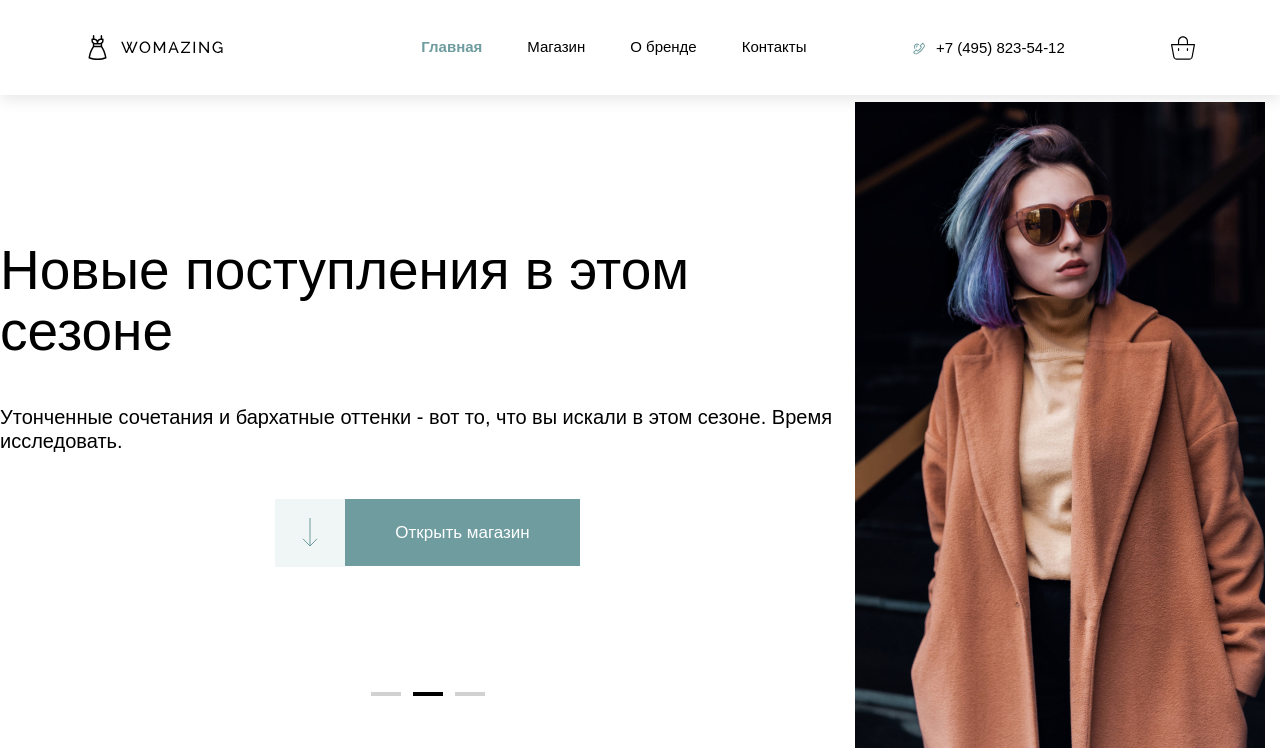
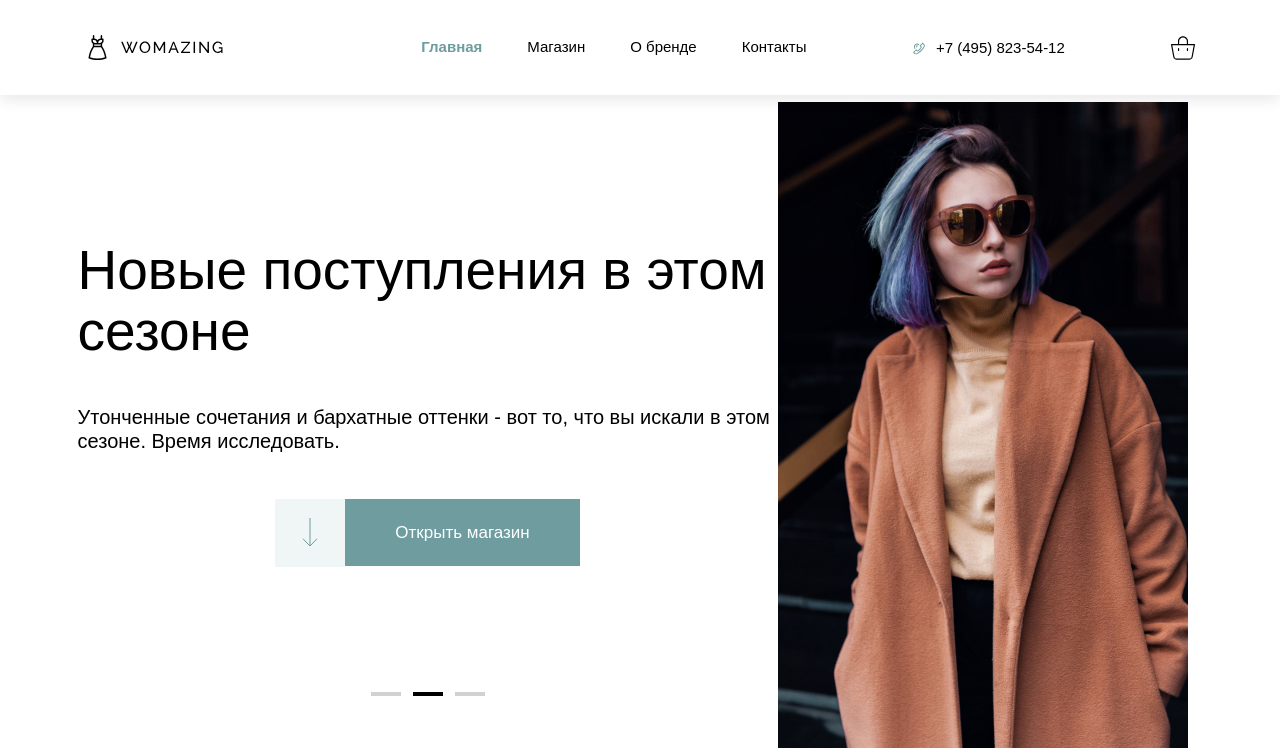
Before and after one commit to katsu-w/womazing, a React (Vite) app: page / in a window 1280 px wide. Shown: the top 754 px of the page. Built offline with nearby package versions, Linux system fonts and the light colour scheme.

Commit message:
add container on offer

```diff
--- a/src/components/Offer/Offer.tsx
+++ b/src/components/Offer/Offer.tsx
@@ -4,7 +4,7 @@ import './Offer.scss';
 
 const Offer: FC = () => {
     return (
-        <article className="offer">
+        <article className="offer container">
             <div className="offer__content">
                 <div className="offer__content-inner">
 	                <h1 className="offer__heading">
```
